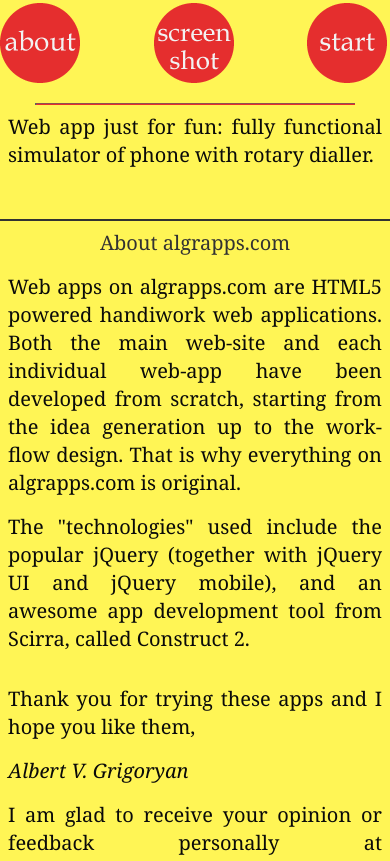
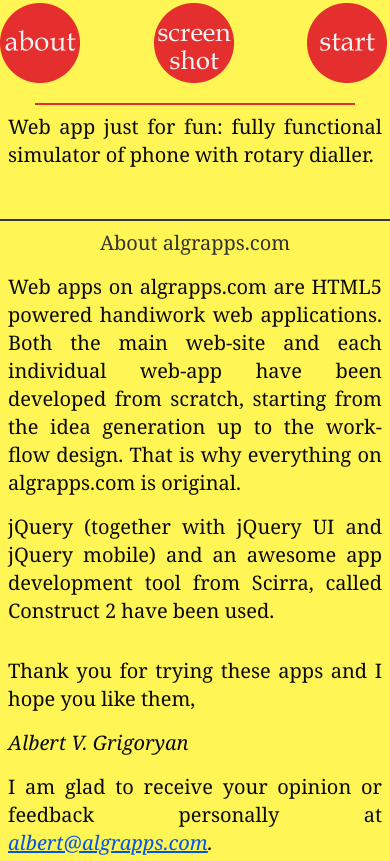
Before and after one commit to albertvgrigoryan/albertvgrigoryan.github.io, a plain HTML site: page index.html in a window 390 px wide. Shown: the part 599-1460 px from the top of the page. Drawn offline with Linux system fonts and the light colour scheme.

Commit message:
Update index.html

```diff
--- a/index.html
+++ b/index.html
@@ -183,7 +183,7 @@ a
         	<div class="infoboardimp">
             	<p>Web application with virtual keyboard for typing Armenian texts on any device. "Add to Home Screen" from your mobile browser menu, if you use the app regularly.</p>
             </div>
-            <div class="infoboardgen"><p>Type Armenian is a cool HTML5 powered web-app that lets you type Armenian texts on devices that lack Armenian keyboard layouts (e.g. iPhones,  iPads, etc.). The letters are arranged in alphabetical order and the full range of Armenian punctuation symbols is present. After you have inputted your text you can automatically search it in Google, YouTube or just select it for copying and pasting anywhere else (e.g. e-mail, sms and so on).</p><p>Nothing to install, the app runs directly in all modern browsers. <a href="typearmenian/index.html">Try?</a></p><p><strong><em>This app requires Armenian unicode characters support on your device!</em></strong></p>
+            <div class="infoboardgen"><p>Type Armenian is an HTML5 powered web-app that lets you type Armenian texts on devices that lack Armenian keyboard layouts (e.g. iPhones,  iPads, etc.). The letters are arranged in alphabetical order and the full range of Armenian punctuation symbols is present. After you have inputted your text you can automatically search it in Google, YouTube or just select it for copying and pasting anywhere else (e.g. e-mail, sms and so on).</p><p>Nothing to install, the app runs directly in all modern browsers. <a href="typearmenian/index.html">Try?</a></p><p><strong><em>This app requires Armenian unicode characters support on your device!</em></strong></p>
             </div>
         </div>
 	</div>
@@ -209,12 +209,12 @@ a
         	<div class="infoboardimp">
             	<p>Web app just for fun: fully functional simulator of phone with rotary dialler.</p>
             </div>
-            <div class="infoboardgen"><p>Rotary phone is a nice HTML5 powered web-app that lets you experience the feel of an old-style phone with rotary dialler. Audio and design attributes have been created upon a real prototype, plunging into an entirely real atmosphere of old style phone calling: latent dial tone, switches for resetting and waiting for dial tone, finger stop, auto back-rotating dialler, all with their unique sounds.</p><p>Nothing to install or register, the app brings fun directly from browser. <a href="rotaryphone/index.html">Try?</a></p><p><strong><em>On devices with no voice call support (other than smartphones) the app is still working, but may return blank or error page, when placing a call!</em></strong></p>
+            <div class="infoboardgen"><p>Rotary phone is an HTML5 powered web-app that lets you experience the feel of an old-style phone with rotary dialler. Audio and design attributes have been created upon a real prototype, plunging into an entirely real atmosphere of old style phone calling: latent dial tone, switches for resetting and waiting for dial tone, finger stop, auto back-rotating dialler, all with their unique sounds.</p><p>Nothing to install or register, the app brings fun directly from browser. <a href="rotaryphone/index.html">Try?</a></p><p><strong><em>On devices with no voice call support (other than smartphones) the app is still working, but may return blank or error page, when placing a call!</em></strong></p>
             </div>
         </div>
 	</div>
     <!--Algrapps general info starts here-->
-    <div id="aboutalgrappsinfo" style="width:100%; height:auto; position:relative; clear:both; border-top:2px solid #323232; border-bottom:2px solid #323232; margin-top:40px; font-size:20px"><p style="text-align:center; font-size:20px; color:#323232">About algrapps.com</p><p>Web apps on algrapps.com are HTML5 powered handiwork web applications. Both the main web-site and each individual web-app have been developed from scratch, starting from the idea generation up to the work-flow design. That is why everything on algrapps.com is original.</p><p>The "technologies" used include the popular jQuery (together with jQuery UI and jQuery mobile), and an awesome app development tool from Scirra, called Construct 2.</p><p></p><p>Thank you for trying these apps and I hope you like them,</p><p><em>Albert V. Grigoryan</em></p><p>I am glad to receive your opinion or feedback personally at <em><a href="mailto:albert@algrapps.com">albert@algrapps.com</a>.</em></p>
+    <div id="aboutalgrappsinfo" style="width:100%; height:auto; position:relative; clear:both; border-top:2px solid #323232; border-bottom:2px solid #323232; margin-top:40px; font-size:20px"><p style="text-align:center; font-size:20px; color:#323232">About algrapps.com</p><p>Web apps on algrapps.com are HTML5 powered handiwork web applications. Both the main web-site and each individual web-app have been developed from scratch, starting from the idea generation up to the work-flow design. That is why everything on algrapps.com is original.</p><p>jQuery (together with jQuery UI and jQuery mobile) and an awesome app development tool from Scirra, called Construct 2 have been used.</p><p></p><p>Thank you for trying these apps and I hope you like them,</p><p><em>Albert V. Grigoryan</em></p><p>I am glad to receive your opinion or feedback personally at <em><a href="mailto:albert@algrapps.com">albert@algrapps.com</a>.</em></p>
     </div>
     <br>
     <center>Last updated: June.2014</center>
```
